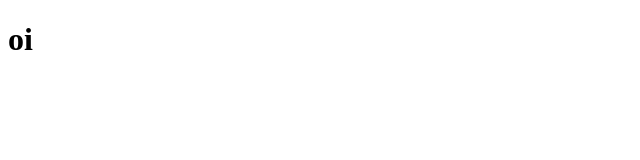
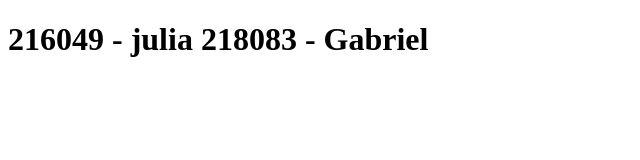
Before and after one commit to juliamichelotto/SCM, a plain HTML site: page index.html in a window 1280 px wide. Shown: the whole page, without its empty margins (0-640 px from the left). Drawn offline with Linux system fonts and the light colour scheme.

Commit message:
Update index.html

```diff
--- a/index.html
+++ b/index.html
@@ -7,6 +7,7 @@
     <title>Document</title>
 </head>
 <body>
-    <h1>oi</h1>
+    <h1>216049 - julia
+    218083 - Gabriel </h1>
 </body>
 </html>
```
